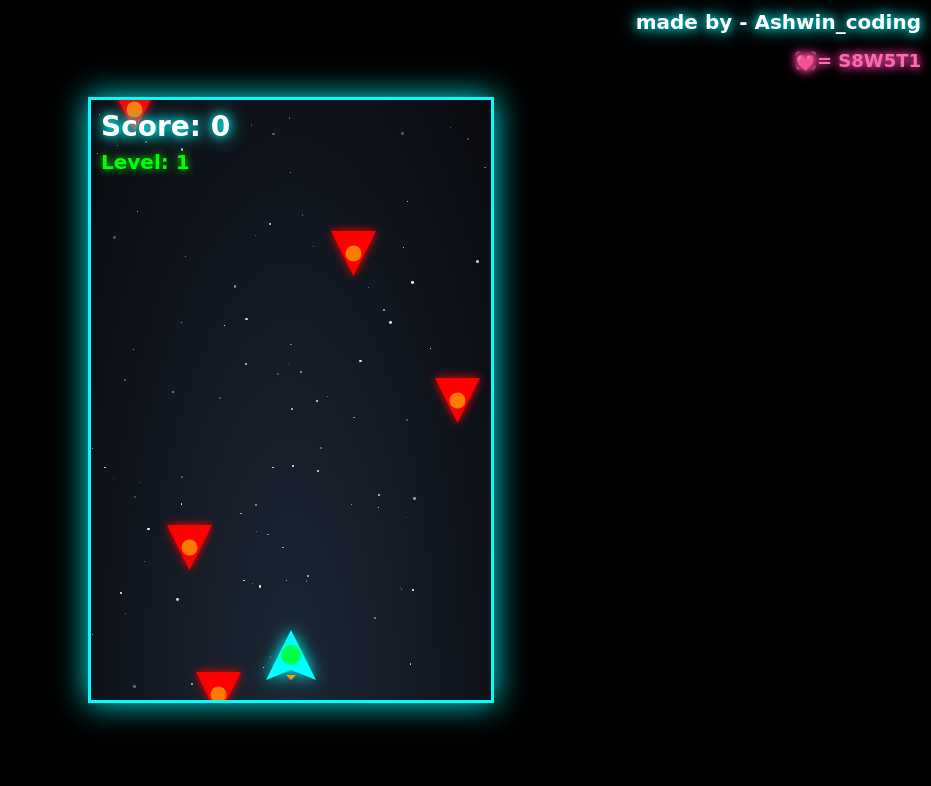
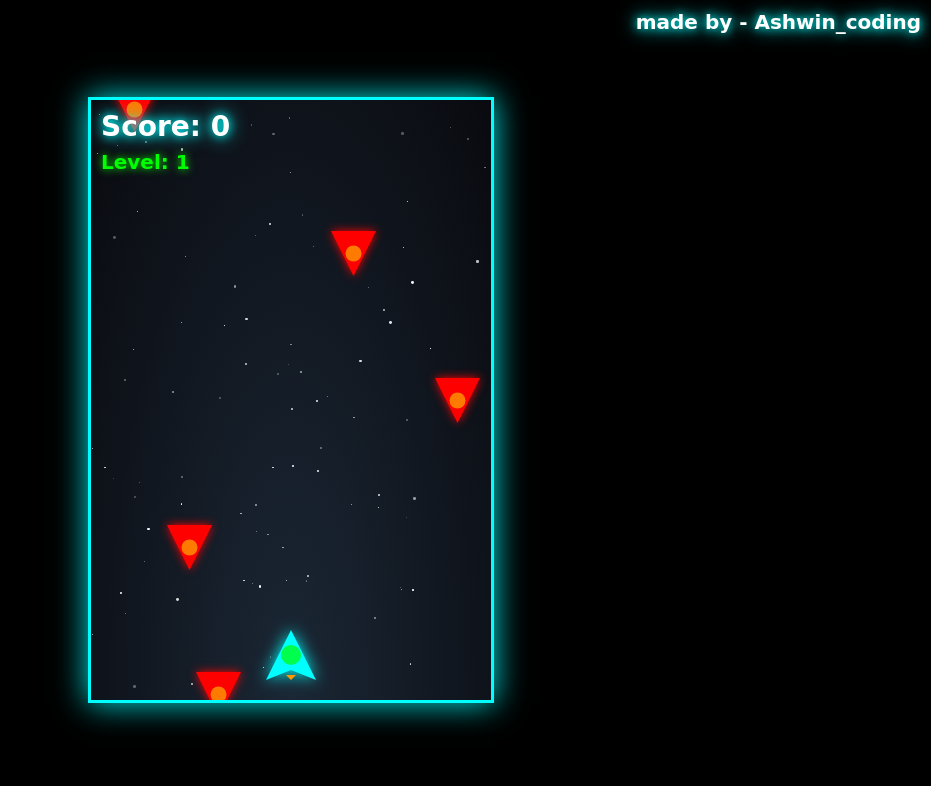
Before and after one commit to ashwincoding8/SPACE-SHOOTER-GAME, a plain HTML site: page index.html in a window 1280 px wide. Shown: the whole page, without its empty margins (349-1280 px from the left). Drawn offline with Linux system fonts and the light colour scheme.

Commit message:
Update index.html

```diff
--- a/index.html
+++ b/index.html
@@ -218,7 +218,7 @@
         </div>
     </div>
     <div id="ashwinName"> made by - Ashwin_coding</div>
-<div id="ashwinTag">💓= S8W5T1</div>
+
 
     <script>
         const gameArea = document.getElementById('gameArea');
```
